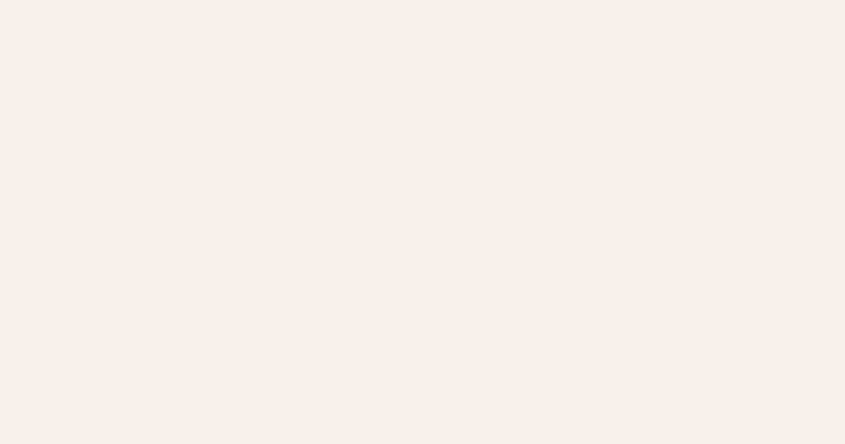
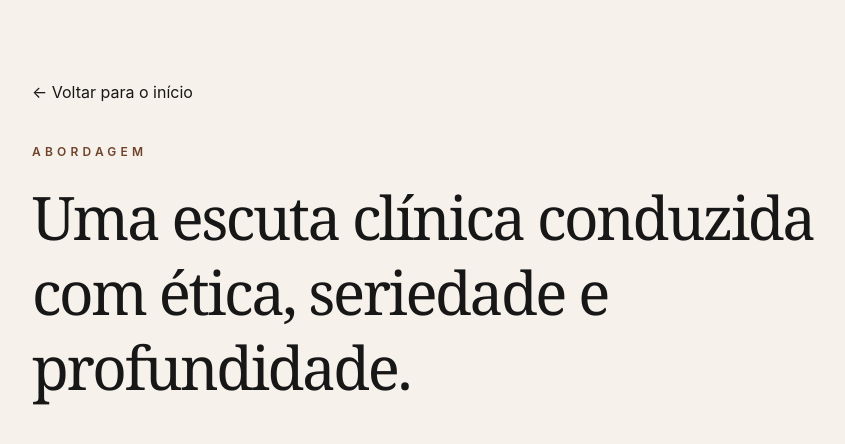
Before and after one commit to GuilhermeMoreiramMKT/psicologo-vinicius, a React (Vite) app: page /abordagem in a window 1280 px wide. Before the commit this address had no page. Shown: the top 444 px of the page, without its empty margins (160-1005 px from the left). Built offline with nearby package versions, Linux system fonts and the light colour scheme.

Commit message:
Adiciona paginas internas do site

```diff
--- a/index.html
+++ b/index.html
@@ -1,7 +1,6 @@
 <!doctype html>
 <html lang="pt-BR">
   <head>
-    <head>
   <meta charset="UTF-8" />
   <meta name="viewport" content="width=device-width, initial-scale=1.0" />
 
--- a/src/App.tsx
+++ b/src/App.tsx
@@ -1,6 +1,9 @@
 import { BrowserRouter, Route, Routes } from "react-router-dom";
 import Home from "./pages/Home";
 import Faq from "./pages/Faq";
+import ComoFunciona from "./pages/ComoFunciona";
+import Abordagem from "./pages/Abordagem";
+import Contato from "./pages/Contato";
 
 export default function App() {
   return (
@@ -8,6 +11,9 @@ export default function App() {
       <Routes>
         <Route path="/" element={<Home />} />
         <Route path="/faq" element={<Faq />} />
+        <Route path="/como-funciona" element={<ComoFunciona />} />
+        <Route path="/abordagem" element={<Abordagem />} />
+        <Route path="/contato" element={<Contato />} />
       </Routes>
     </BrowserRouter>
   );
--- /dev/null
+++ b/src/pages/Abordagem.tsx
@@ -0,0 +1,19 @@
+export default function Abordagem() {
+  return (
+    <main className="min-h-screen bg-[#f6f1ea] px-6 py-20 text-[#171717]">
+      <section className="mx-auto max-w-4xl">
+        <a href="/" className="mb-10 inline-flex text-sm text-[#6f432b]">
+          ← Voltar para o início
+        </a>
+
+        <p className="mb-5 text-xs font-semibold uppercase tracking-[0.35em] text-[#6f432b]">
+          Abordagem
+        </p>
+
+        <h1 className="font-serif text-5xl font-normal leading-tight tracking-[-0.04em] md:text-6xl">
+          Uma escuta clínica conduzida com ética, seriedade e profundidade.
+        </h1>
+      </section>
+    </main>
+  );
+}
--- /dev/null
+++ b/src/pages/ComoFunciona.tsx
@@ -0,0 +1,19 @@
+export default function ComoFunciona() {
+  return (
+    <main className="min-h-screen bg-[#f6f1ea] px-6 py-20 text-[#171717]">
+      <section className="mx-auto max-w-4xl">
+        <a href="/" className="mb-10 inline-flex text-sm text-[#6f432b]">
+          ← Voltar para o início
+        </a>
+
+        <p className="mb-5 text-xs font-semibold uppercase tracking-[0.35em] text-[#6f432b]">
+          Como funciona
+        </p>
+
+        <h1 className="font-serif text-5xl font-normal leading-tight tracking-[-0.04em] md:text-6xl">
+          Como funciona o atendimento psicológico online.
+        </h1>
+      </section>
+    </main>
+  );
+}
--- /dev/null
+++ b/src/pages/Contato.tsx
@@ -0,0 +1,19 @@
+export default function Contato() {
+  return (
+    <main className="min-h-screen bg-[#f6f1ea] px-6 py-20 text-[#171717]">
+      <section className="mx-auto max-w-4xl">
+        <a href="/" className="mb-10 inline-flex text-sm text-[#6f432b]">
+          ← Voltar para o início
+        </a>
+
+        <p className="mb-5 text-xs font-semibold uppercase tracking-[0.35em] text-[#6f432b]">
+          Contato
+        </p>
+
+        <h1 className="font-serif text-5xl font-normal leading-tight tracking-[-0.04em] md:text-6xl">
+          Entre em contato para agendar ou tirar dúvidas sobre o atendimento.
+        </h1>
+      </section>
+    </main>
+  );
+}
--- a/src/pages/Home.tsx
+++ b/src/pages/Home.tsx
@@ -28,16 +28,16 @@ function Header() {
           <a href="#sobre" className="transition hover:text-[#8a5a3b]">
             Sobre
           </a>
-          <a href="#como-funciona" className="transition hover:text-[#8a5a3b]">
+          <a href="/como-funciona" className="transition hover:text-[#8a5a3b]">
             Como funciona
           </a>
-          <a href="#abordagem" className="transition hover:text-[#8a5a3b]">
+          <a href="/abordagem" className="transition hover:text-[#8a5a3b]">
             Abordagem
           </a>
-          <a href="#/faq" className="transition hover:text-[#8a5a3b]">
+          <a href="/faq" className="transition hover:text-[#8a5a3b]">
             Perguntas frequentes
           </a>
-          <a href="#contato" className="transition hover:text-[#8a5a3b]">
+          <a href="/contato" className="transition hover:text-[#8a5a3b]">
             Contato
           </a>
         </nav>
```
Also changed, not shown: 1 other file (tests, documents, lock files or other folders).
